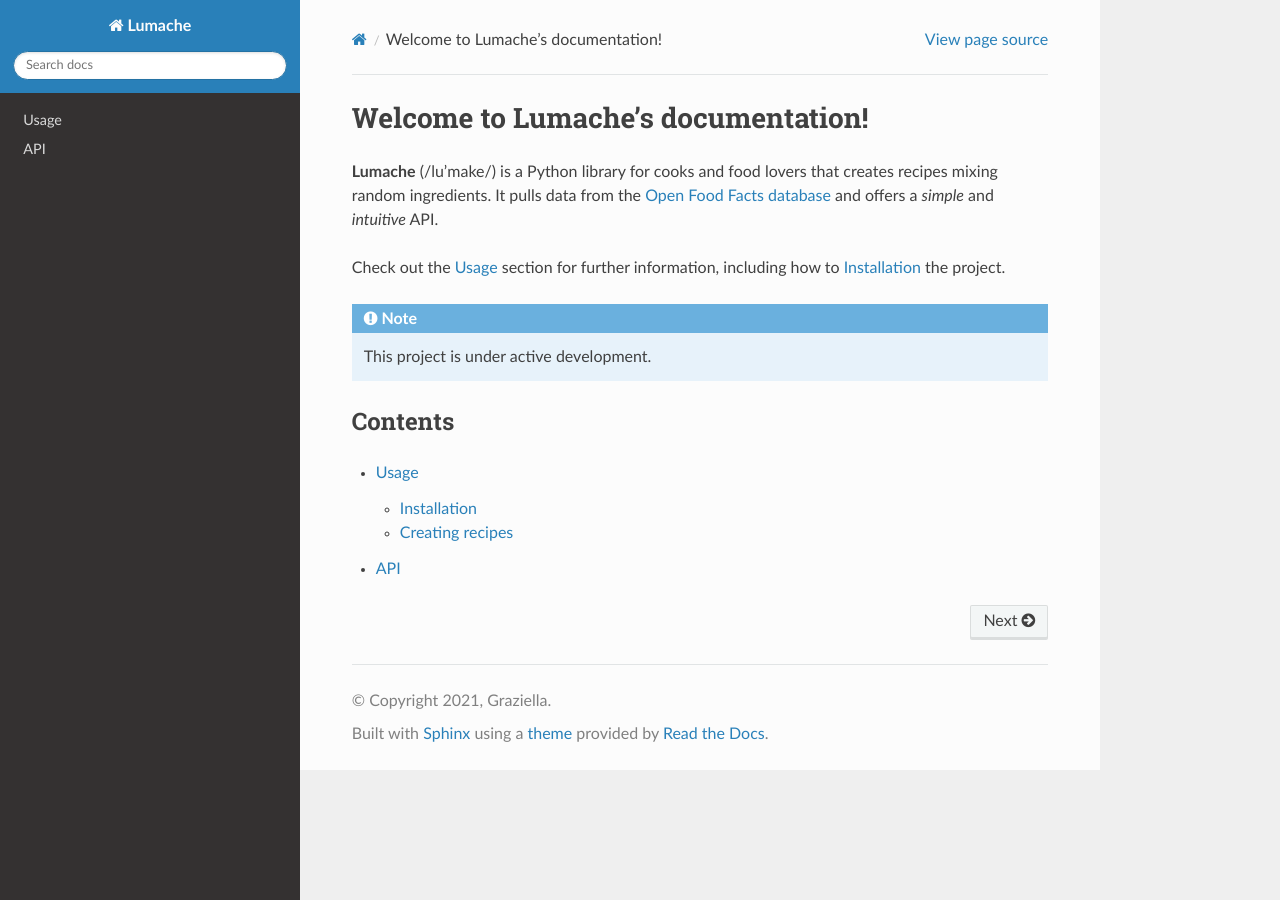
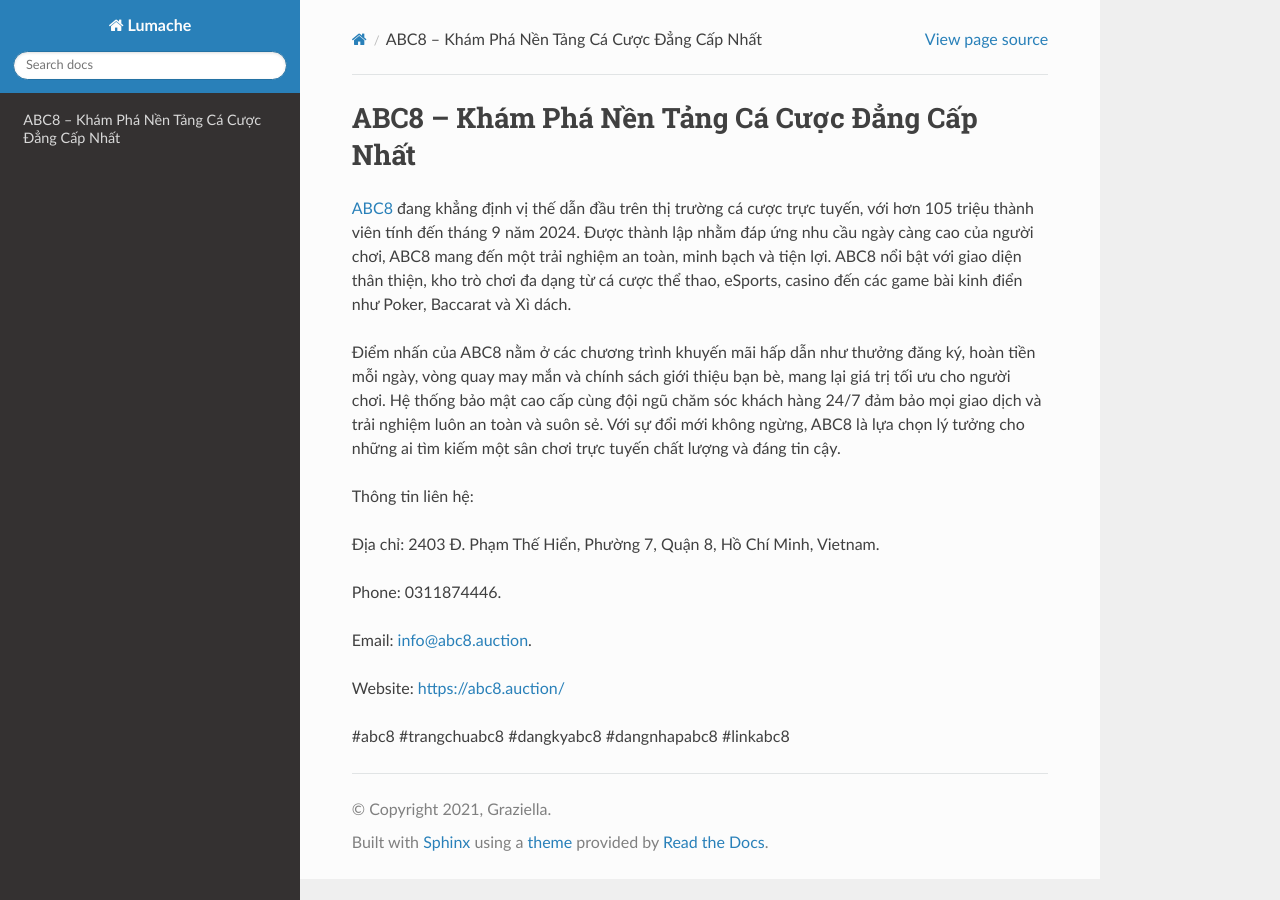
Before and after one commit to plapenanec/abc8auction1, a Sphinx documentation site: the page built from docs/source/index.rst, in a window 1280 px wide. Built offline with Sphinx 7.4.7 and the Read the Docs theme 3.1.0, drawn with Linux system fonts in a browser that asks for light colours.

Commit message:
Update index.rst

```diff
--- a/docs/source/index.rst
+++ b/docs/source/index.rst
@@ -1,22 +1,18 @@
-Welcome to Lumache's documentation!
+ABC8 – Khám Phá Nền Tảng Cá Cược Đẳng Cấp Nhất
 ===================================
 
-**Lumache** (/lu'make/) is a Python library for cooks and food lovers
-that creates recipes mixing random ingredients.
-It pulls data from the `Open Food Facts database <https://world.openfoodfacts.org/>`_
-and offers a *simple* and *intuitive* API.
+`ABC8 <https://abc8.auction/>`_ đang khẳng định vị thế dẫn đầu trên thị trường cá cược trực tuyến, với hơn 105 triệu thành viên tính đến tháng 9 năm 2024. Được thành lập nhằm đáp ứng nhu cầu ngày càng cao của người chơi, ABC8 mang đến một trải nghiệm an toàn, minh bạch và tiện lợi. ABC8 nổi bật với giao diện thân thiện, kho trò chơi đa dạng từ cá cược thể thao, eSports, casino đến các game bài kinh điển như Poker, Baccarat và Xì dách.
 
-Check out the :doc:`usage` section for further information, including
-how to :ref:`installation` the project.
+Điểm nhấn của ABC8 nằm ở các chương trình khuyến mãi hấp dẫn như thưởng đăng ký, hoàn tiền mỗi ngày, vòng quay may mắn và chính sách giới thiệu bạn bè, mang lại giá trị tối ưu cho người chơi. Hệ thống bảo mật cao cấp cùng đội ngũ chăm sóc khách hàng 24/7 đảm bảo mọi giao dịch và trải nghiệm luôn an toàn và suôn sẻ. Với sự đổi mới không ngừng, ABC8 là lựa chọn lý tưởng cho những ai tìm kiếm một sân chơi trực tuyến chất lượng và đáng tin cậy.
 
-.. note::
+Thông tin liên hệ:
 
-   This project is under active development.
+Địa chỉ: 2403 Đ. Phạm Thế Hiển, Phường 7, Quận 8, Hồ Chí Minh, Vietnam.
 
-Contents
---------
+Phone: 0311874446.
 
-.. toctree::
+Email: info@abc8.auction.
 
-   usage
-   api
+Website: https://abc8.auction/
+
+#abc8 #trangchuabc8 #dangkyabc8 #dangnhapabc8 #linkabc8
```
